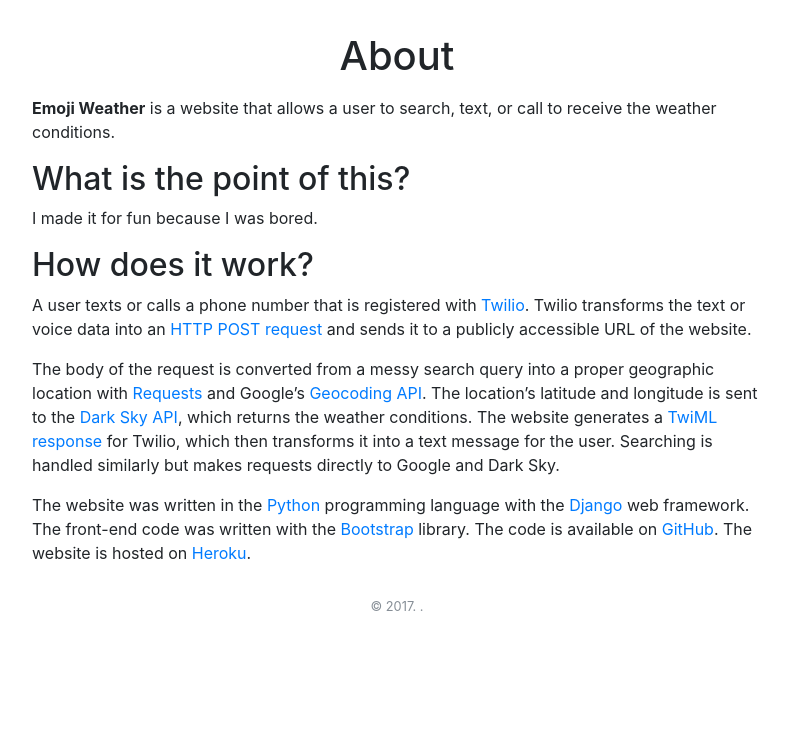
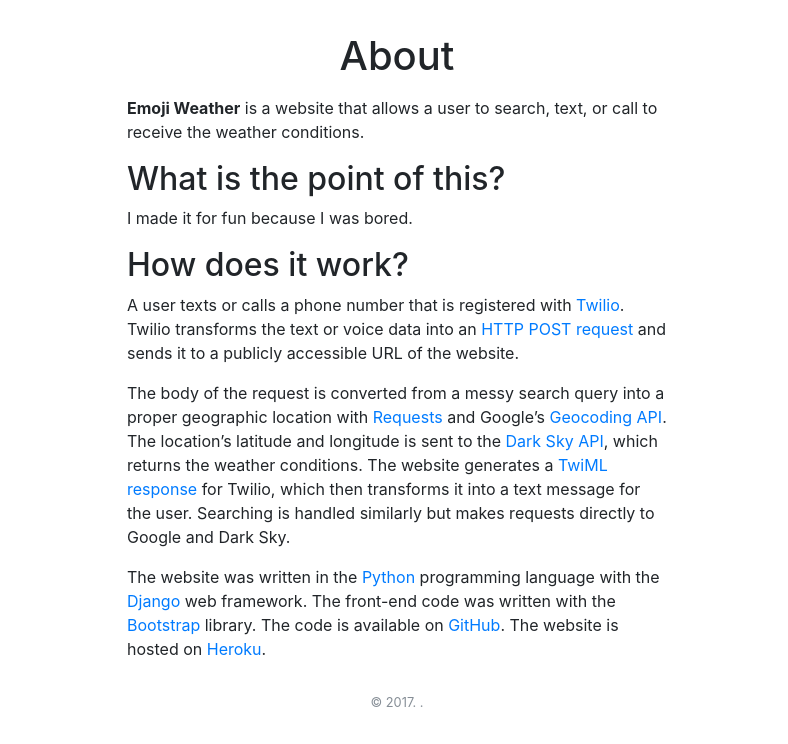
Before and after one commit to richardcornish/emojiweather, a Django app: template emojiweather/templates/about/about.html in a window 1280 px wide. Shown: the part 56-800 px from the top of the page, without its empty margins (243-1031 px from the left). Run offline with Django 3.2, Linux system fonts and the light colour scheme; the template is opened without the code that fills it, so the values that code supplies are empty; parts of the project's set-up code (start-up, migrations or seed data) failed here and were passed over; some libraries are stand-ins or nearby versions.

Commit message:
Narrowed about page

```diff
--- a/emojiweather/templates/about/about.html
+++ b/emojiweather/templates/about/about.html
@@ -12,7 +12,7 @@
 {% block content_container %}
 <div class="container">
     <div class="row">
-        <div class="col-md-8 offset-md-2">
+        <div class="col-md-6 offset-md-3">
 
             <h1 class="text-center">About</h1>
 
```
